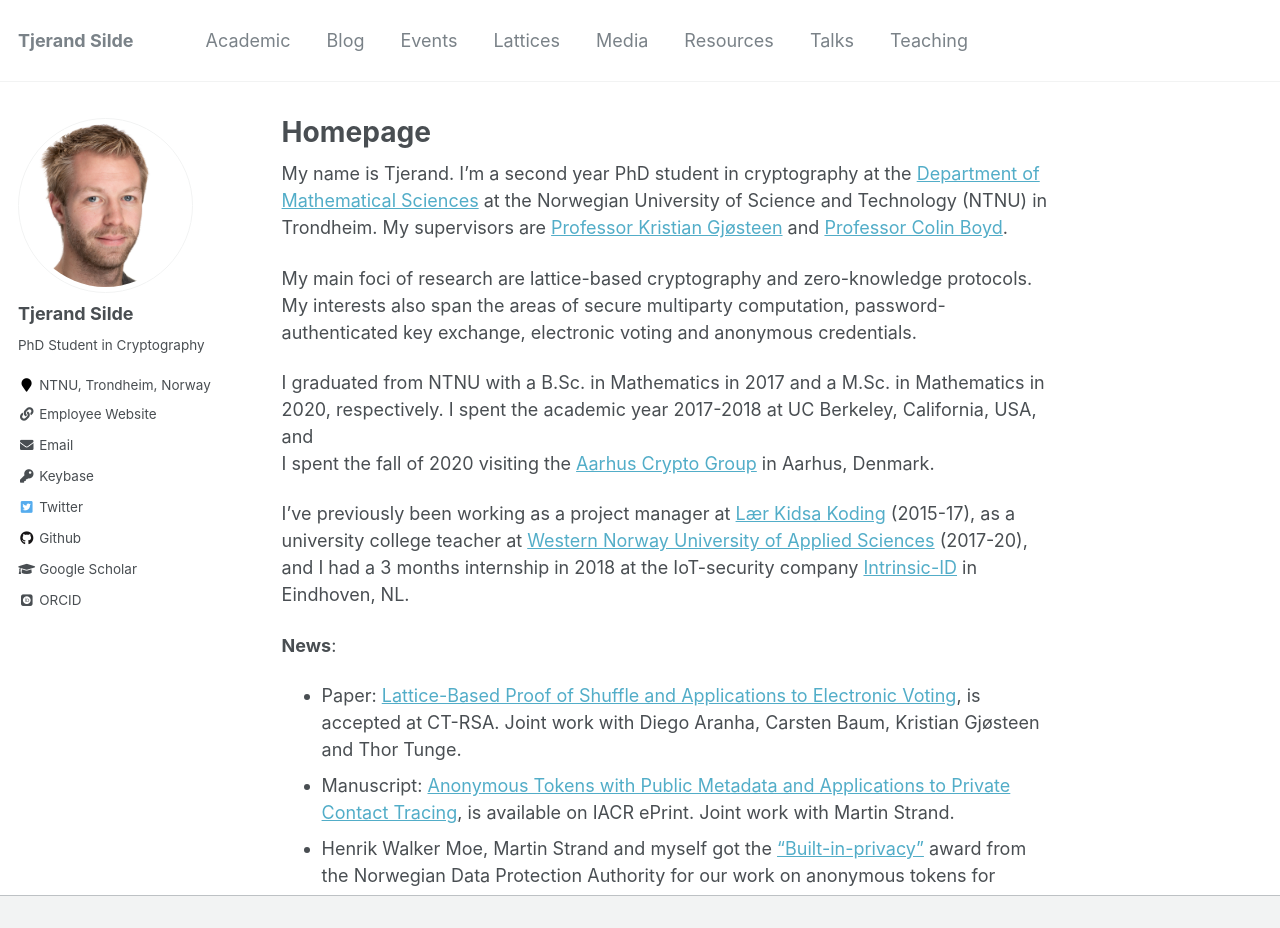
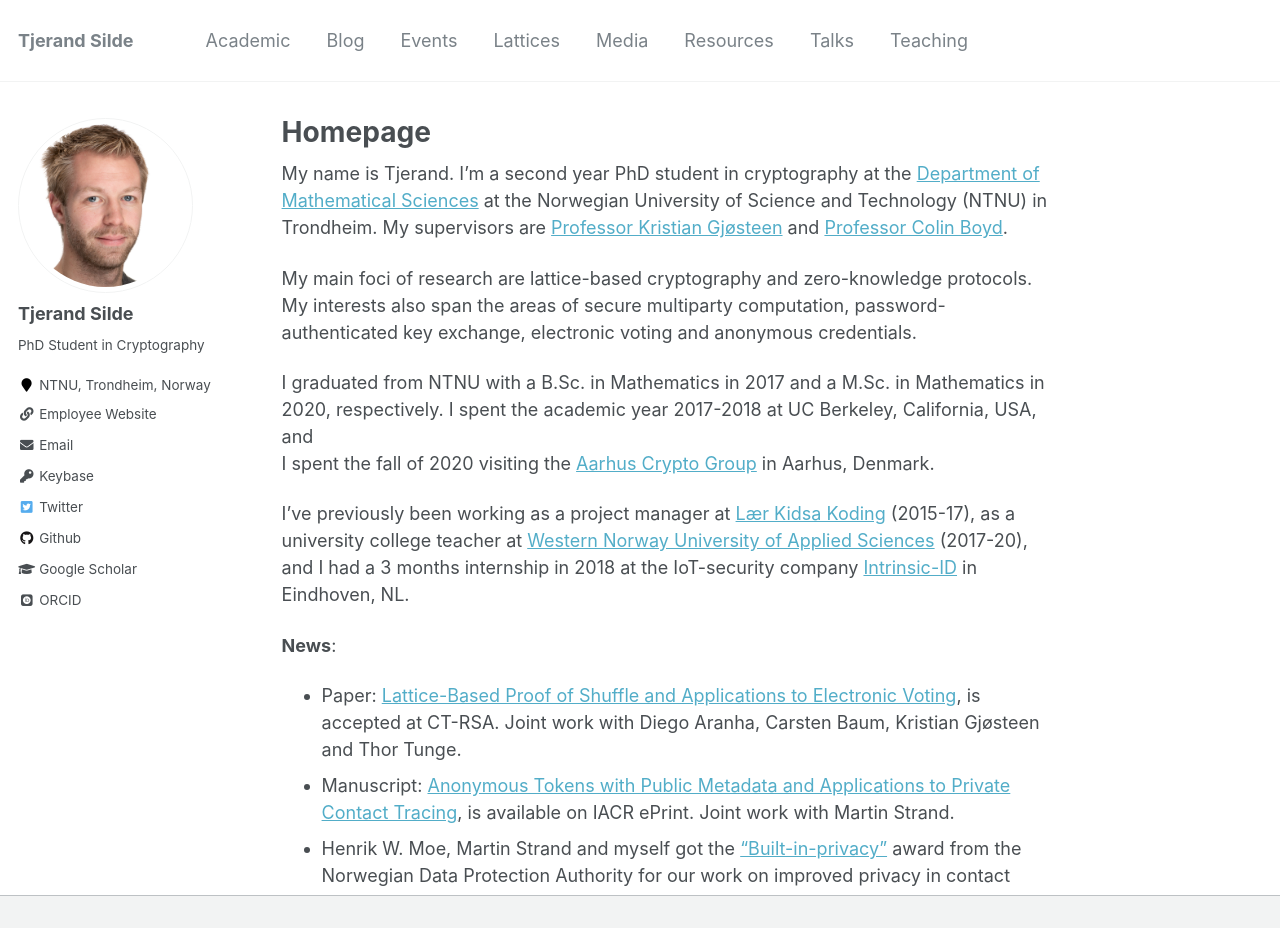
Before and after one commit to tjesi/tjesi.github.io, a Jekyll site: the page built from _pages/about.md, in a window 1280 px wide and 1123 px high, cut to the strip 0-928 px from the top of the window. Built offline with Jekyll 4.4.1, drawn with Linux system fonts in a browser that asks for light colours; some web fonts are replaced.

Commit message:
Update about.md

```diff
--- a/_pages/about.md
+++ b/_pages/about.md
@@ -20,4 +20,4 @@
 **News**:
 - Paper: [Lattice-Based Proof of Shuffle and Applications to Electronic Voting](https://eprint.iacr.org/2021/338.pdf), is accepted at CT-RSA. Joint work with Diego Aranha, Carsten Baum, Kristian Gjøsteen and Thor Tunge.
 - Manuscript: [Anonymous Tokens with Public Metadata and Applications to Private Contact Tracing](https://eprint.iacr.org/2021/203.pdf), is available on IACR ePrint. Joint work with Martin Strand.
-- Henrik Walker Moe, Martin Strand and myself got the ["Built-in-privacy"](https://www.datatilsynet.no/aktuelt/aktuelle-nyheter-2021/pris-for-innebygd-personvern-til-anonyme-tokens) award from the Norwegian Data Protection Authority for our work on anonymous tokens for improved privacy in contact tracing.
+- Henrik W. Moe, Martin Strand and myself got the ["Built-in-privacy"](https://www.datatilsynet.no/aktuelt/aktuelle-nyheter-2021/pris-for-innebygd-personvern-til-anonyme-tokens) award from the Norwegian Data Protection Authority for our work on improved privacy in contact tracing.
```
